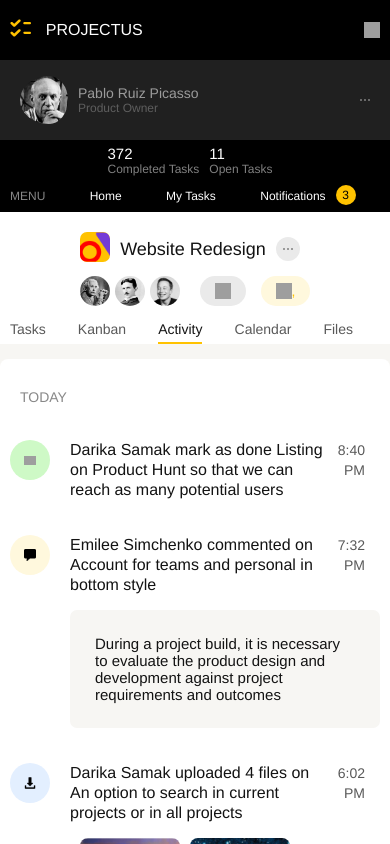
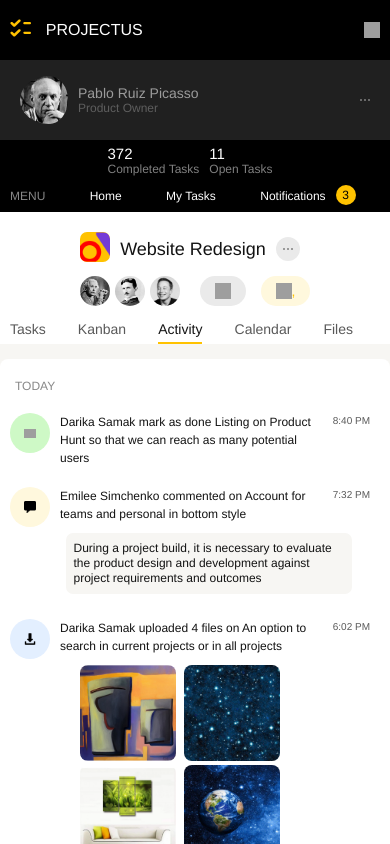
Before and after one commit to buhordenys/answer-buhor-to-task, a React (Create React App) app: page / in a window 390 px wide. Shown: the top 844 px of the page. Built offline with nearby package versions, Linux system fonts and the light colour scheme; grey boxes are pictures that could not be loaded.

Commit message:
corrected @media

```diff
--- a/src/components/ContentTab/contentTab.scss
+++ b/src/components/ContentTab/contentTab.scss
@@ -55,8 +55,49 @@
       border-radius: 8px;
       margin: 0 10px 0 0;
     }
-    /*.img:not(:first-child) {
-      margin-left: 10px;
-    }*/
   }
 }
+
+@media (max-width: 768px) {
+  .content-activity {
+    .activity-tasks {
+      padding-top: 10px;
+
+      .mark {
+        margin: 0 auto 10px 5px;
+        font-size: 12px;
+      }
+
+      .text {
+        margin: 0 10px 10px 10px;
+        font-size: 12px;
+        line-height: 18px;
+      }
+
+      .time {
+        flex: 1;
+        width: 8%;
+        height: auto;
+        margin: 0 10px 10px 0;
+        opacity: 0.7;
+        font-size: 10px;
+        text-align: right;
+        line-height: 15px;
+      }
+
+      .answer {
+        padding: 8px;
+        margin: 0 auto 15px 15%;
+        font-size: 12px;
+        line-height: 15px;
+
+      }
+
+      .img {
+        width: 40%;
+        height: 40%;
+        margin: 0 8px 0 0;
+      }
+    }
+  }
+}
```
